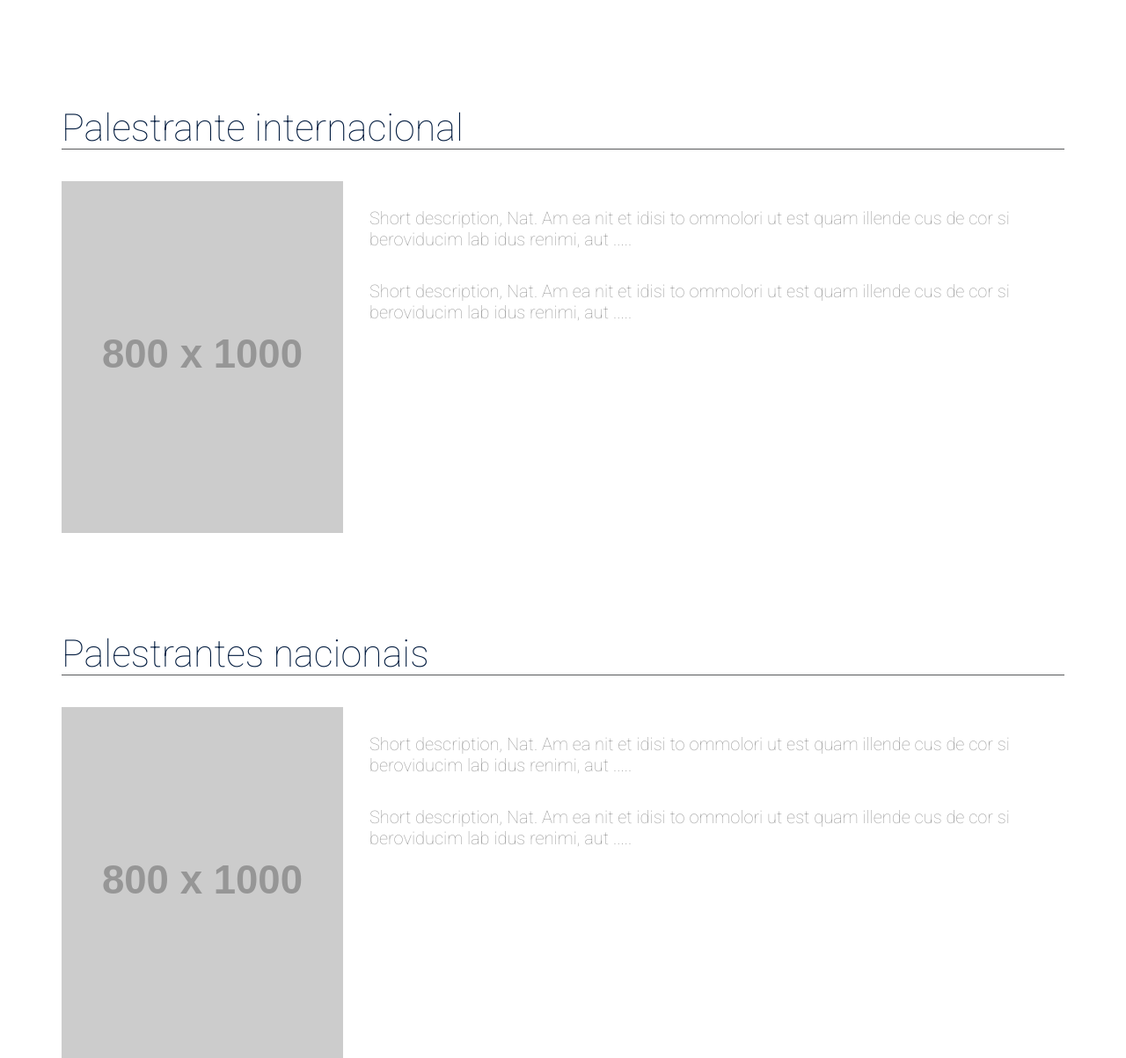
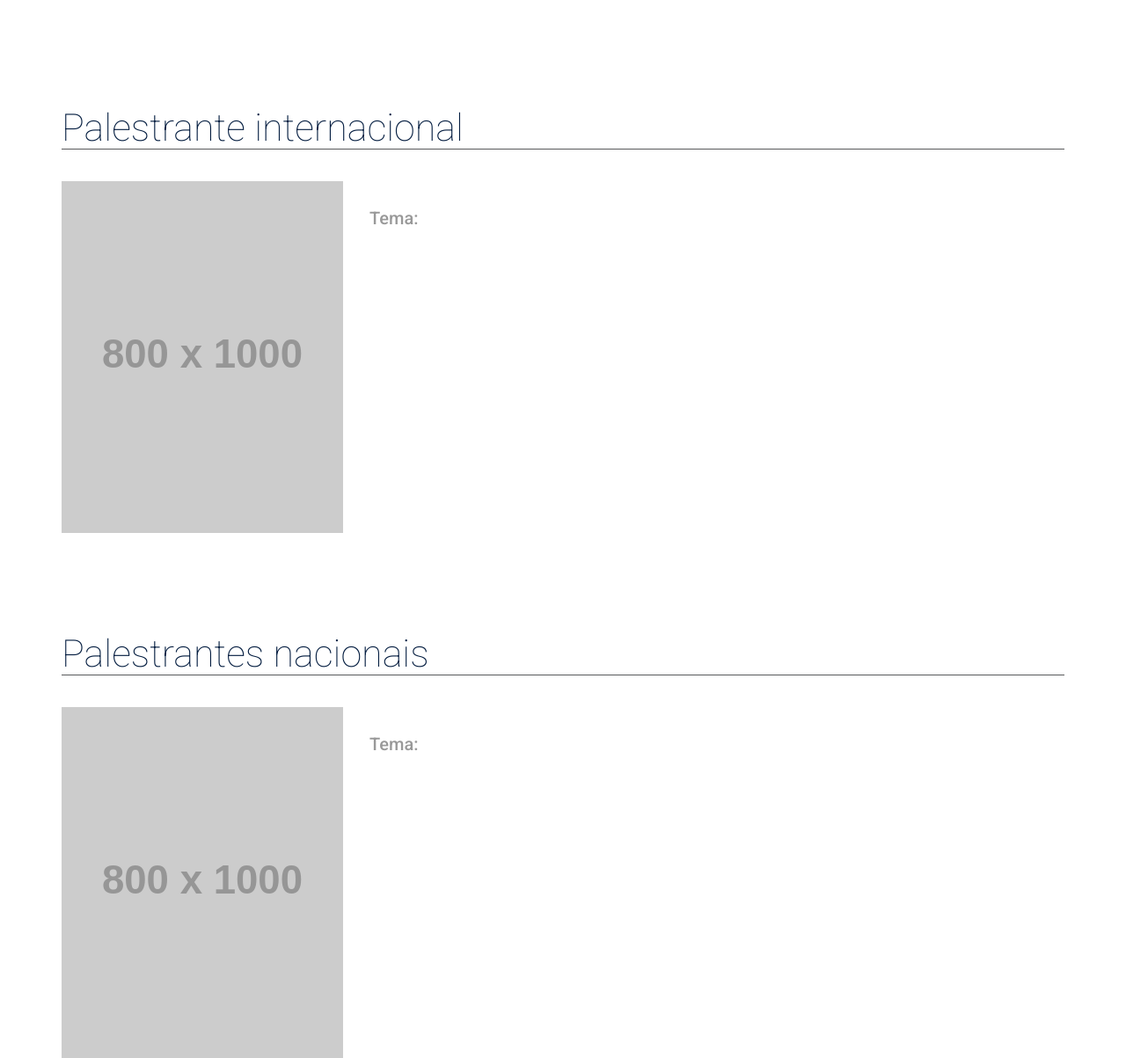
Before and after one commit to dentalpress/congresso, a PHP site: page / in a window 1280 px wide. Shown: the part 4563-5766 px from the top of the page at 88% size. Run offline with PHP 8.4, Linux system fonts and the light colour scheme; grey boxes labelled with a size stand in for pictures from a placeholder-image service; style sheets or scripts are compiled from the project's sources; some libraries are stand-ins or nearby versions.

Commit message:
HTML: Ajustes

```diff
--- a/assets/library/less/segmento.palestrantes.less
+++ b/assets/library/less/segmento.palestrantes.less
@@ -24,9 +24,10 @@
 
             // configura qualquer item interno
             *{
-                    margin: 0px;
-                    padding:0px;
-                    line-height: normal;
+                margin: 0px;
+                padding: 0px;
+                line-height: 25px;
+                font-size: 14px;
             }
         }
 
@@ -34,7 +35,7 @@
         .palestrante-item-tema {
 
             // configura qualquer item interno
-            * {line-height: normal;}
+            * {line-height: normal; margin-bottom: 5px;}
         }
     }
 }
--- a/index.html
+++ b/index.html
@@ -377,8 +377,8 @@
                             <div class="palestrante-item-info" data-template-value='{"palestrante":{"curriculum":"text"}}'></div>
 
                             <div class="palestrante-item-tema">
-                                <p data-template-value='{"tema":{"titulo":"text"}}'>Short description, Nat. Am ea nit et idisi to ommolori ut est quam illende cus de cor si beroviducim lab idus renimi, aut .....</p>
-                                <p data-template-value='{"tema":{"sobre":"text"}}'>Short description, Nat. Am ea nit et idisi to ommolori ut est quam illende cus de cor si beroviducim lab idus renimi, aut .....</p>
+                                <p><b>Tema:</b></p>
+                                <p data-template-value='{"tema":{"titulo":"text"}}'></p>
                             </div>
                         </div>
                     </div>
@@ -406,8 +406,8 @@
                             <div class="palestrante-item-info" data-template-value='{"palestrante":{"curriculum":"text"}}'></div>
 
                             <div class="palestrante-item-tema">
-                                <p data-template-value='{"tema":{"titulo":"text"}}'>Short description, Nat. Am ea nit et idisi to ommolori ut est quam illende cus de cor si beroviducim lab idus renimi, aut .....</p>
-                                <p data-template-value='{"tema":{"sobre":"text"}}'>Short description, Nat. Am ea nit et idisi to ommolori ut est quam illende cus de cor si beroviducim lab idus renimi, aut .....</p>
+                                <p><b>Tema:</b></p>
+                                <p data-template-value='{"tema":{"titulo":"text"}}'></p>
                             </div>
                         </div>
                     </div>
@@ -426,7 +426,7 @@
                         <h4>Teatro Calil haddad</h4>
                         <adress>Av. Luís Teixeira Mendes, 2500 - Zona 05<br> Maringá - PR</adress>
 
-                        <iframe width="100%" height="450" src="https://www.google.com/maps/embed?pb=!1m18!1m12!1m3!1d3660.7622371053617!2d-51.96348284217323!3d-23.432954523427743!2m3!1f0!2f0!3f0!3m2!1i1024!2i768!4f13.1!3m3!1m2!1s0x94ecd71b268d0bfd%3A0xf21d1d1d252e79ca!2sDental+Press+Ensino+e+Pesquisa+Ltda.!5e0!3m2!1spt-BR!2sbr!4v1397222383750" frameborder="0" style="border:0"></iframe>
+                        <iframe width="100%" height="450" src="https://www.google.com/maps/embed?pb=!1m14!1m8!1m3!1d3660.773189984114!2d-51.966204000000005!3d-23.432558999999994!3m2!1i1024!2i768!4f13.1!3m3!1m2!1s0x0%3A0x6fbc01378f23d9e9!2sTeatro+Calil+Haddad!5e0!3m2!1spt-BR!2sbr!4v1406314421479" frameborder="0" style="border:0"></iframe>
                     </div>
                 </article>
 
@@ -533,10 +533,10 @@
                     <p>O evento acontecerá no Country Club Maringá, e será aberto aos participantes do 8º Congresso Internacional Dental Press.</p>
 
                     <div class="adress">
-                        <h4>Teatro Calil haddad</h4>
+                        <h4>Country Club de Maringá</h4>
                         <adress>R. Nilo Peçanha, 151 Zona 4<br> Maringá - PR</adress>
 
-                        <iframe width="100%" height="450" src="https://www.google.com/maps/embed?pb=!1m14!1m8!1m3!1d3660.71245898636!2d-51.946405000000006!3d-23.434752!3m2!1i1024!2i768!4f13.1!3m3!1m2!1s0x0%3A0xcae443c357d1ddb!2sCountry+Club+de+Maring%C3%A1!5e0!3m2!1spt-BR!2sbr!4v1406141629287" frameborder="0" style="border:0"></iframe>
+                        <iframe width="100%" height="450" src="https://www.google.com/maps/embed?pb=!1m14!1m8!1m3!1d3660.71245898636!2d-51.946405000000006!3d-23.434752!3m2!1i1024!2i768!4f13.1!3m3!1m2!1s0x0%3A0xcae443c357d1ddb!2sCountry+Club+de+Maring%C3%A1!5e0!3m2!1spt-BR!2sbr!4v1406314581528" frameborder="0" style="border:0"></iframe>
                     </div>
                 </article>
             </section>
```
